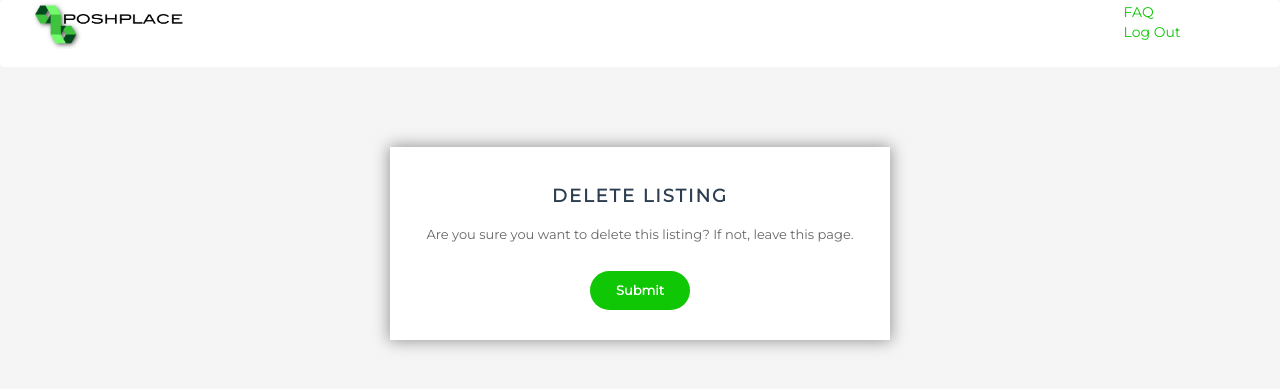
After one commit to UAHCS499Spring2018Team4/T4RSU, a Django app: template T4RSU/realestate/templates/realestate/ListingDelete.html in a window 1280 px wide. The commit adds this page. Shown: the top 389 px of the page. Run offline with Django 3.2, Linux system fonts and the light colour scheme; the template is opened without the code that fills it, so the values that code supplies are empty; some libraries are stand-ins or nearby versions.

Commit message:
Created ListingDelete, linked it to Listing, and added automated email to CreateShowing.

```diff
--- /dev/null
+++ b/T4RSU/realestate/templates/realestate/ListingDelete.html
@@ -0,0 +1,99 @@
+<!DOCTYPE html>
+<html lang="en">
+<head>
+    <title>Buy Your Home Today! -- Millenial Realty</title>
+    <meta charset="utf-8">
+    <meta http-equiv="X-UA-Compatible" content="IE=edge">
+    <meta name="viewport" content="width=device-width, initial-scale=1">
+    <!-- The above 3 meta tags *must* come first in the head; any other head content must come *after* these tags -->
+    <meta name="description" content="">
+    <meta name="author" content="">
+    <!-- Bootstrap core CSS -->
+    {% load static %}
+    <link href="{% static 'bootstrap/css/bootstrap.min.css' %}" rel="stylesheet">
+    <!-- IE10 viewport hack for Surface/desktop Windows 8 bug -->
+    <link href="../../assets/css/ie10-viewport-bug-workaround.css" rel="stylesheet">
+    <!-- Custom styles -->
+    <link href="{% static 'multistepform/css/style.css' %}" rel="stylesheet">
+    <!-- HTML5 shim and Respond.js for IE8 support of HTML5 elements and media queries -->
+    <!--[if lt IE 9]>
+    <script src="https://oss.maxcdn.com/html5shiv/3.7.3/html5shiv.min.js"></script>
+    <script src="https://oss.maxcdn.com/respond/1.4.2/respond.min.js"></script>
+    <![endif]-->
+
+
+    <!-- Navigation -->
+    <div class="fixed-top">
+	<!--<div class="container-fluid">-->
+    <nav class="navbar navbar-expand-lg col-sm-12 "style="background-color:#ffffff;">
+        {% load static %}
+       <img src="{% static 'poshplacehorizontal.jpg' %}" class="logo col-sm-2" href="{% url 'Overview' %}">
+
+		 <div class="container col-sm-10">
+
+        <div class="form-group col-sm-10">
+            <div class="navbar-brand col-sm-12">
+               <div class="row">
+
+                  <!--  <label class="col-sm-1 control-label">Search</label>
+                    <input class="form-control col-sm-11 searchbar" type= "text" placeholder="Enter Zip Code, Price, or Sq. Footage"/>-->
+
+				</div>
+            </div>
+        </div>
+
+		 <div class="col-sm-1"></div>
+        <div class="collapse navbar-collapse col-sm-4" id="navbarResponsive">
+		<div class="col-sm-5"></div>
+          <ul class="trial navbar-nav col-sm-6 greentext">
+            <li class="nav-item">
+              <a class="nav-link greentext" href="#">FAQ</a>
+            </li>
+            <li class="nav-item">
+				<a class="nav-link greentext" href="{% url 'LandingPage' %}">Log Out</a>
+            </li>
+
+          </ul>
+        </div>
+      </div>
+    </nav>
+	</div>
+
+</head>
+<body>
+
+<!-- MultiStep Form -->
+<div class="row">
+    <div class="col-md-6 col-md-offset-3">
+        <form method="POST" id="msform"> {% csrf_token %}
+            <!-- fieldsets -->
+			<fieldset>
+                <h2 class="fs-title">Delete Listing</h2>
+				<h3 class="fs-subtitle">Are you sure you want to delete this listing? If not, leave this page.</h3>
+                <input type="submit" name="submit" class="submit action-button" value="Submit"/>
+
+
+            </fieldset>
+        </form>
+        <!-- link to designify.me code snippets -->
+        <!--<div class="dme_link">
+            <p><a href="http://designify.me/code-snippets-js/" target="_blank">More Code Snippets</a></p>
+        </div>
+        <!-- /.link to designify.me code snippets -->
+    </div>
+</div>
+<!-- /.MultiStep Form -->
+
+
+<!-- Bootstrap core JavaScript
+================================================== -->
+<!-- Placed at the end of the document so the pages load faster -->
+<script src='http://cdnjs.cloudflare.com/ajax/libs/jquery/2.1.3/jquery.min.js'></script>
+<script src='http://cdnjs.cloudflare.com/ajax/libs/jquery-easing/1.3/jquery.easing.min.js'></script>
+<script>window.jQuery || document.write('<script src="../../assets/js/vendor/jquery.min.js"><\/script>')</script>
+<script src="{% static 'bootstrap/js/bootstrap.min.js' %}"></script>
+<script src="{% static 'multistepform/js/msform.js' %}"></script>
+<!-- IE10 viewport hack for Surface/desktop Windows 8 bug -->
+<script src="../../assets/js/ie10-viewport-bug-workaround.js"></script>
+</body>
+</html>
```
Also changed, not shown: T4RSU/realestate/ShowingCreateView.py (+8 -0 lines), T4RSU/realestate/templates/realestate/Listing.html (+3 -5 lines).
